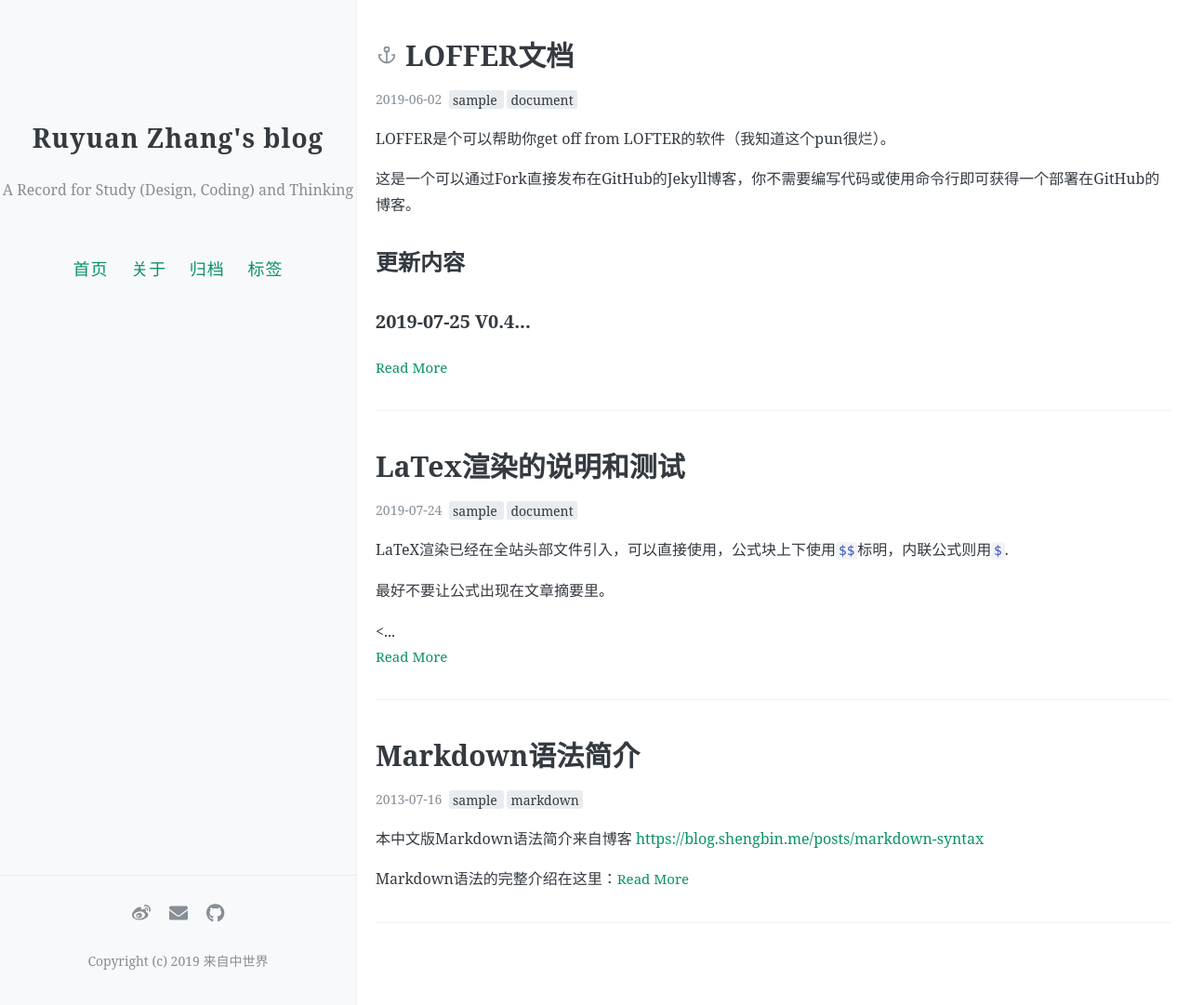
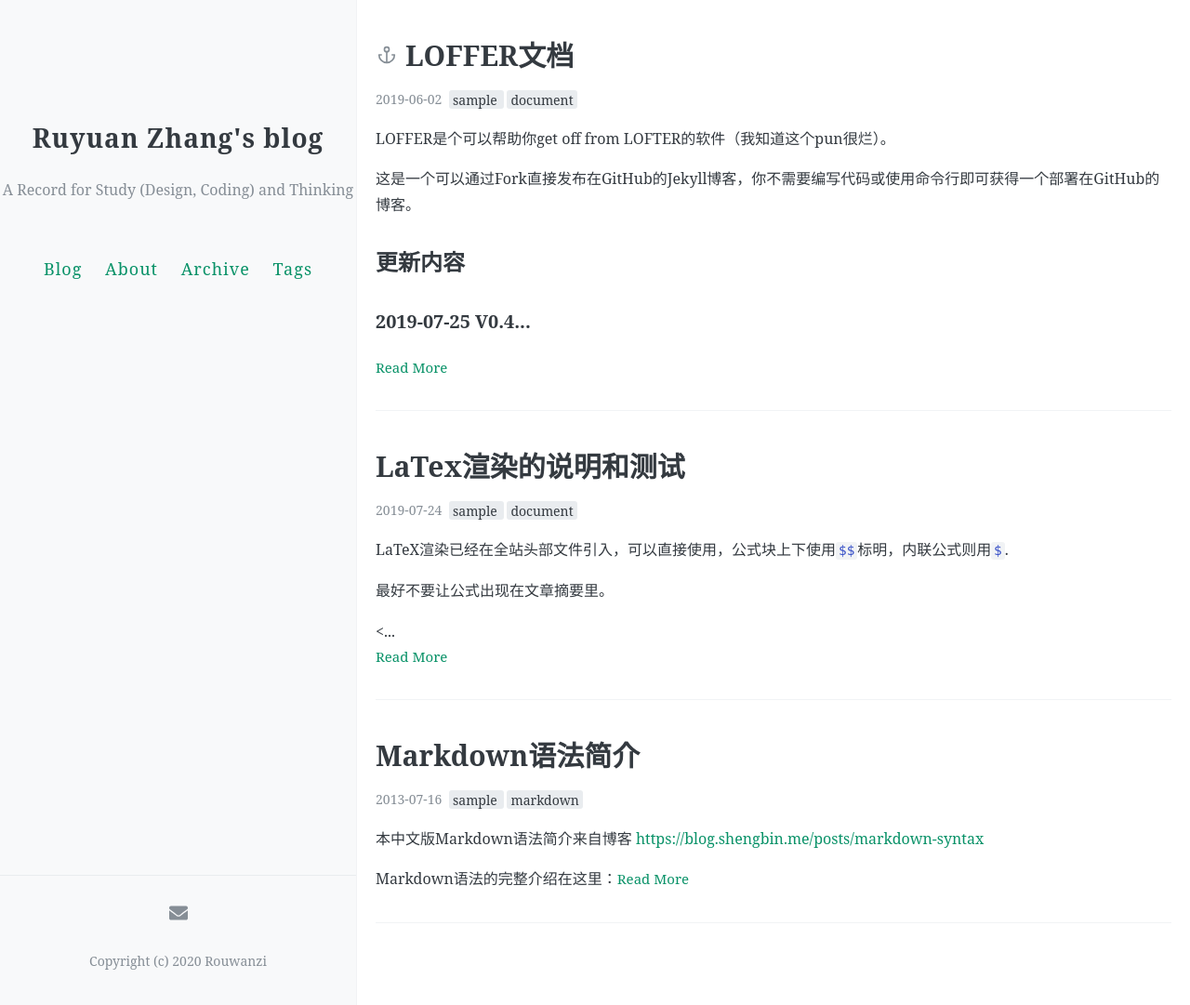
Before and after one commit to Rouwanzii/rouwanzii.github.io, a Jekyll site: the page built from index.html, in a window 1280 px wide and 1081 px high. Shown: the whole window at 93% size. Built offline with Jekyll 4.4.1, drawn with Linux system fonts in a browser that asks for light colours; nearby versions of some CDN libraries; the list of posts is cut into pages by our own code; comment, search, counter and statistics services are not loaded.

Commit message:
Update _config.yml

```diff
--- a/_config.yml
+++ b/_config.yml
@@ -22,13 +22,13 @@ description: A Record for Study (Design, Coding) and Thinking
 
 # 菜单中的按钮
 navigation:
-  - name: 首页
+  - name: Blog
     url: /
-  - name: 关于
+  - name: About
     url: /about
-  - name: 归档
+  - name: Archive
     url: /archive
-  - name: 标签
+  - name: Tags
     url: /tags
 
 # 每页的文章数
@@ -39,13 +39,13 @@ excerpt_separator: <!-- more -->
 
 # 你的社交网络链接，它们会作为图标出现在你的网站页脚中，可选填写
 footer-links:
-  weibo: frommidworld #请输入你的微博个性域名 https://www.weibo.com/<thispart>
+  weibo: #frommidworld #请输入你的微博个性域名 https://www.weibo.com/<thispart>
   behance: # https://www.behance.net/<>
   dribbble: # https://dribbble.com/<>
-  email: fromendworld@outlook.com
+  email: ruyuanzh@gmail.com
   facebook: #https://www.facebook.com/<>
   flickr: #https://www.flickr.com/<>
-  github: FromEndWorld/loffer #https://github.com/<>
+  github: #FromEndWorld/loffer #https://github.com/<>
   instagram: #https://instagram.com/<>
   linkedin: #https://www.linkedin.com/in/<>
   pinterest: #https://www.pinterest.com/<>
@@ -56,12 +56,12 @@ footer-links:
   youtube: # channel/<your_long_string> or user/<user-name>
 
 # 站点页脚的文字
-footer-text: Copyright (c) 2019 来自中世界
+footer-text: Copyright (c) 2020 Rouwanzi
 
 # 评论，注意，请不要同时添加多种不同的评论区
 
 # 输入Disqus shortname，即可添加评论区
-disqus: loffer #shortname
+disqus: Rouwanzi #shortname
 
 # 输入Gitalk相关设定，即可添加评论区
 gitalk:
```
